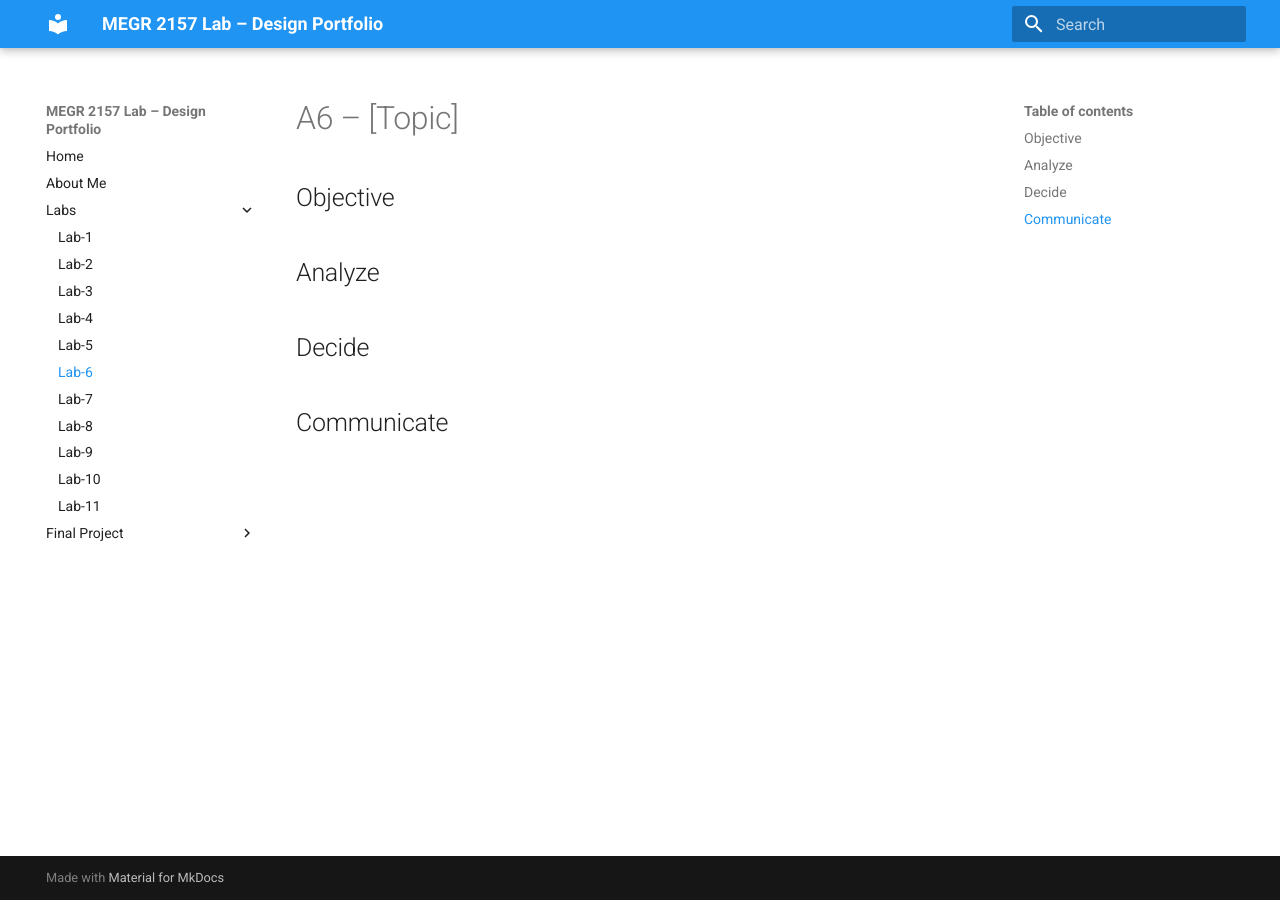
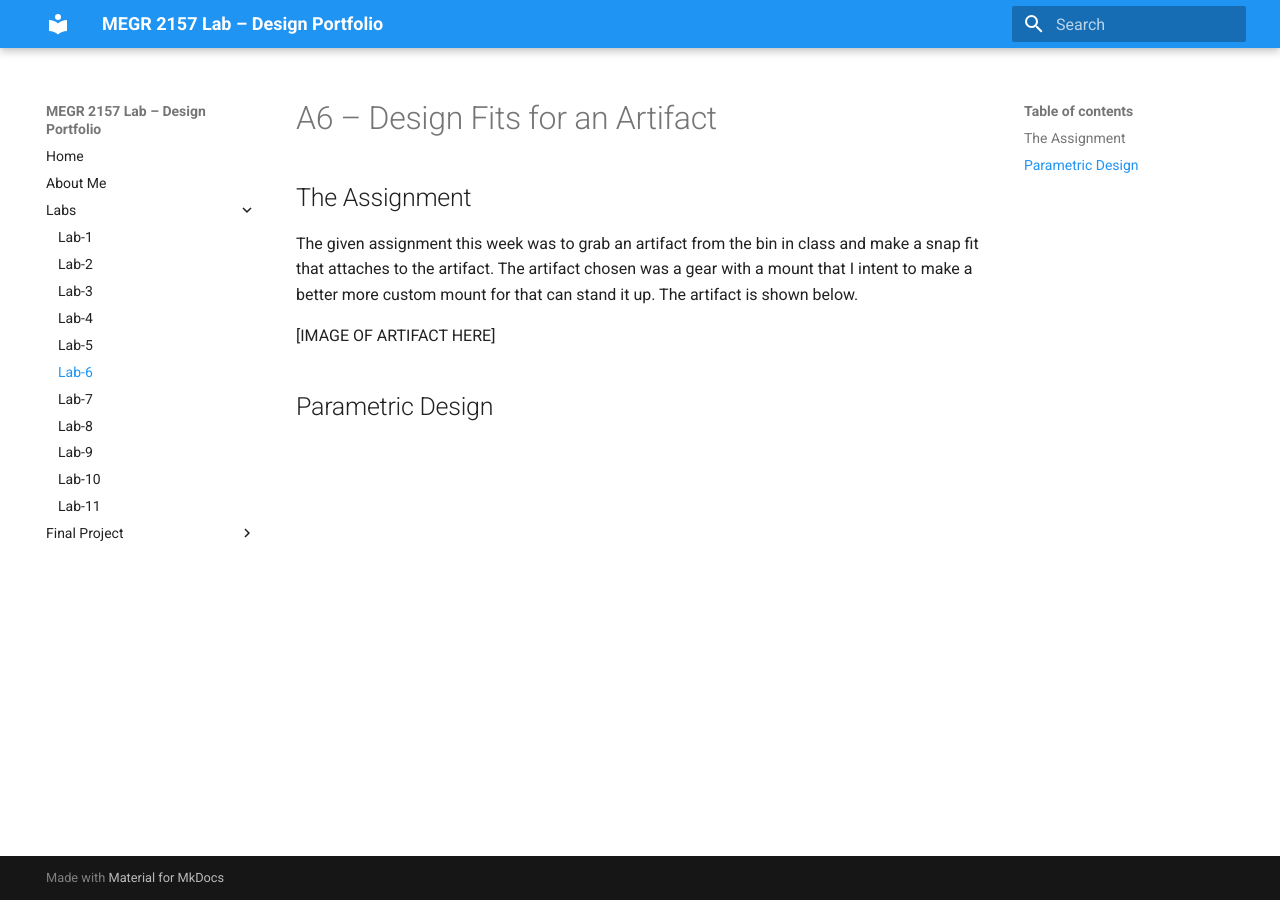
Before and after one commit to mgrego35/Morgan-Gregory-Lab-Portfolio, an MkDocs documentation site: the page built from docs/Labs/L06/index.md, in a window 1280 px wide. Built offline with MkDocs 1.6.1 and Material for MkDocs 9.7.7, drawn with Linux system fonts in a browser that asks for light colours.

Commit message:
Revise index.md for A6 assignment details
Updated the document to reflect the assignment details and objectives for A6.

```diff
--- a/docs/Labs/L06/index.md
+++ b/docs/Labs/L06/index.md
@@ -1,12 +1,9 @@
-# A6 – [Topic]
+# A6 – Design Fits for an Artifact
 
-## Objective
+## The Assignment
 
+The given assignment this week was to grab an artifact from the bin in class and make a snap fit that attaches to the artifact. The artifact chosen was a gear with a mount that I intent to make a better more custom mount for that can stand it up. The artifact is shown below.
 
-## Analyze
+[IMAGE OF ARTIFACT HERE]
 
-
-## Decide
-
-
-## Communicate
+## Parametric Design
```
